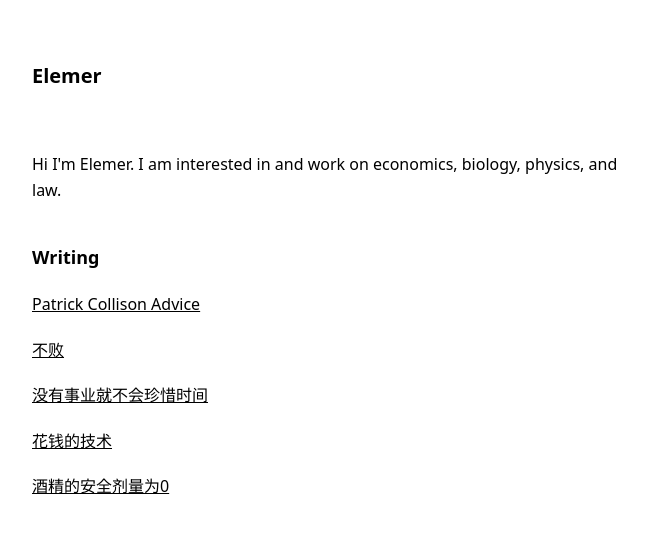
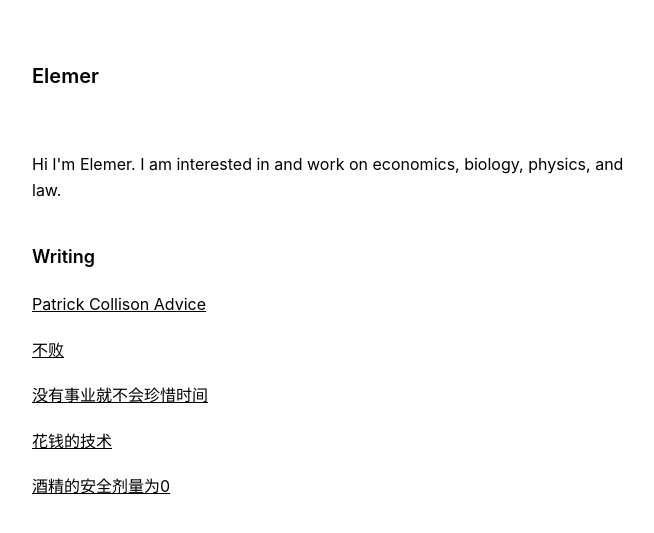
Before and after one commit to elemer1/elemer1.github.io, a Jekyll site: the page built from index.html, in a window 1280 px wide. Shown: the top 533 px of the page, without its empty margins (303-957 px from the left). Built offline with Jekyll 4.4.1, drawn with Linux system fonts in a browser that asks for light colours.

Commit message:
Use Apple SF Pro font stack instead of system-ui (#5)
Restores Apple-style typography: SF Pro on Apple devices via
-apple-system / BlinkMacSystemFont, gracefully falls back to
Helvetica/Arial elsewhere. Re-add -webkit/-moz font smoothing
for the crisp rendering apple.com is known for.

Co-authored-by: Claude <noreply@anthropic.com>

```diff
--- a/_layouts/default.html
+++ b/_layouts/default.html
@@ -24,7 +24,7 @@
   <!-- Inlined CSS -->
   <style>
     *{margin:0;padding:0;box-sizing:border-box;color:#000}
-    body{font-family:system-ui,sans-serif;font-size:16px;line-height:1.6;background:#fff}
+    body{font-family:-apple-system,BlinkMacSystemFont,"SF Pro Text","Helvetica Neue",Helvetica,Arial,sans-serif;font-size:16px;line-height:1.6;background:#fff;-webkit-font-smoothing:antialiased;-moz-osx-font-smoothing:grayscale}
     .container{max-width:650px;margin:0 auto;padding:60px 20px}
     header{margin-bottom:60px}
     header h1{font-size:20px;font-weight:600}
```
